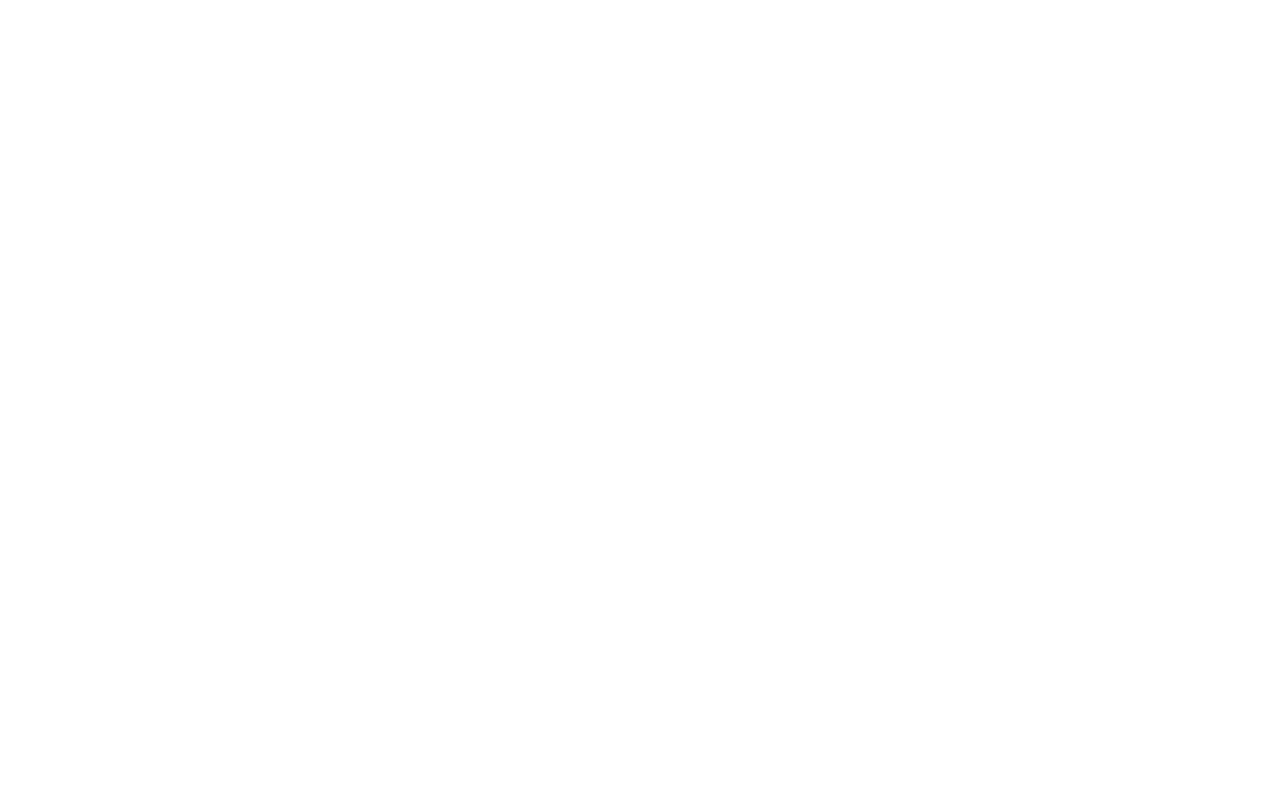
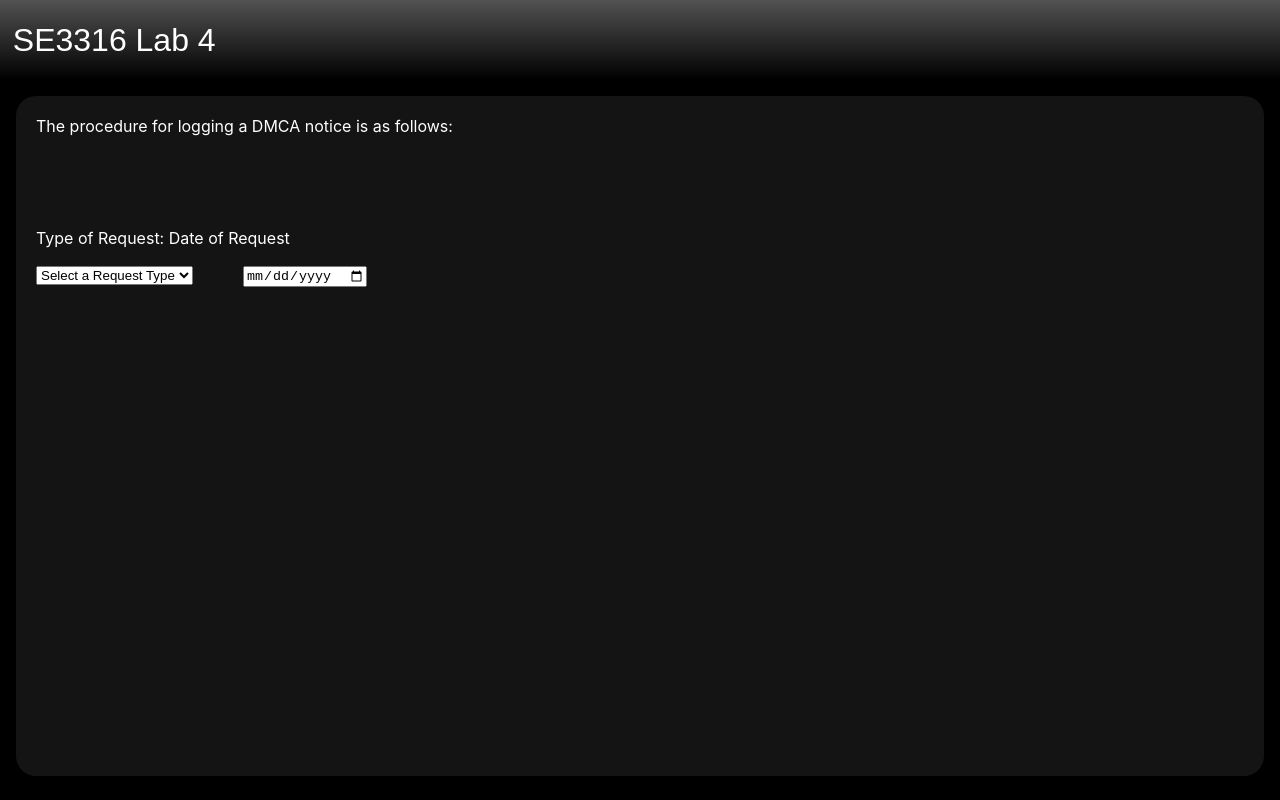
Before and after one commit to op8mnl/Music-Manager, a React (Create React App) app: page /dmcatakedown in a window 1280 px wide. Before the commit this address had no page. Built offline with nearby package versions, Linux system fonts and the light colour scheme.

Commit message:
added styles to policy pages

```diff
--- a/src/components/aup.js
+++ b/src/components/aup.js
@@ -16,7 +16,9 @@
     const inputstyle = {
         width:"1200px",
         height:"200px",
-        resize: "vertical"
+        resize: "vertical",
+        color: "black",
+        backgroundColor: "white"
     }
 
     function boxEnable(){
@@ -39,21 +41,24 @@
     }
 
     return(
-    <>
-    <div style={{padding: "30px"}}>{policy.policyText}</div>
-
-    <div style={{padding: "30px"}}>
-        <form>
+        <>
+        <div class="accent">
+            <a href = "/">
+                <div class="title">
+                    SE3316 Lab 4
+                </div>
+            </a>
+        </div>
+        <div style={{paddingTop: "70px", paddingLeft: "20px", paddingright: "20px",background:"black", color:"white"}}>{policy.policyText}</div>
+        <form style={{paddingTop: "30px",paddingLeft: "20px", paddingright: "20px",background:"black", color:"white"}}>
             <textarea id="textArea" defaultValue={"Rewrite policy here...."} style={inputstyle} disabled></textarea>
             <br></br>
             <input type="button" value="Edit" onClick={boxEnable}></input>
             <div id="saveDiv">
             {show && <input type="button" value="Save" onClick={submit}></input>}
             </div>
-
         </form>
-    </div>
-    </>
+        </>
 )
 }
 
--- a/src/components/dmcapolicy.js
+++ b/src/components/dmcapolicy.js
@@ -16,7 +16,9 @@
     const inputstyle = {
         width:"1200px",
         height:"200px",
-        resize: "vertical"
+        resize: "vertical",
+        color: "black",
+        backgroundColor: "white"
     }
 
     function boxEnable(){
@@ -39,21 +41,24 @@
     }
 
     return(
-    <>
-    <div style={{padding: "30px"}}>{policy.policyText}</div>
-
-    <div style={{padding: "30px"}}>
-        <form>
+        <>
+        <div class="accent">
+            <a href = "/">
+                <div class="title">
+                    SE3316 Lab 4
+                </div>
+            </a>
+        </div>
+        <div style={{paddingTop: "70px", paddingLeft: "20px", paddingright: "20px",background:"black", color:"white"}}>{policy.policyText}</div>
+        <form style={{paddingTop: "30px",paddingLeft: "20px", paddingright: "20px",background:"black", color:"white"}}>
             <textarea id="textArea" defaultValue={"Rewrite policy here...."} style={inputstyle} disabled></textarea>
             <br></br>
             <input type="button" value="Edit" onClick={boxEnable}></input>
             <div id="saveDiv">
             {show && <input type="button" value="Save" onClick={submit}></input>}
             </div>
-
         </form>
-    </div>
-    </>
+        </>
 )
 }
 
--- /dev/null
+++ b/src/components/dmcatakedown.js
@@ -0,0 +1,49 @@
+import React from 'react';
+
+const boxstyle = {
+    height: "85vh",
+    width: "calc(100% - 2em)",
+    margin: "1em",
+    borderRadius: "20px",
+    background: "rgba(56, 56, 56, 0.356)",
+    color:"#ffffff",
+  }
+
+
+function DMCATakedown(){
+    return(
+    <>
+        <body>
+        <div class="accent">
+            <a href = "/">
+                <div class="title">
+                    SE3316 Lab 4
+                </div>
+            </a>
+        </div>
+        <div class="box">
+            <div style={boxstyle}>
+                <div style={{margin: "20px"}}>
+                    <p>The procedure for logging a DMCA notice is as follows:</p>
+                    <br></br>
+                    <br></br>
+                    <br></br>
+
+                    <p>Type of Request:         Date of Request</p>
+                    <select name="reqType" id="reqType">
+                        <option value="" disabled selected>Select a Request Type</option>
+                        <option value="Takedown Request">Takedown Request</option>
+                        <option value="Infringement Notice">Infringement Notice</option>
+                        <option value="Dispute Claim">Dispute Claim</option>
+                    </select>
+
+                    <input type="date" id="date" style={{marginLeft: "50px"}}></input>
+                </div>
+            </div>
+        </div>
+    </body>
+    </>
+)
+}
+
+export default DMCATakedown;
--- a/src/components/privacypolicy.js
+++ b/src/components/privacypolicy.js
@@ -16,7 +16,9 @@
     const inputstyle = {
         width:"1200px",
         height:"200px",
-        resize: "vertical"
+        resize: "vertical",
+        color: "black",
+        backgroundColor: "white"
     }
 
     function boxEnable(){
@@ -40,21 +42,23 @@
 
     return(
     <>
-    <div style={{padding: "30px"}}>{policy.policyText}</div>
-
-    <div style={{padding: "30px"}}>
-        <form>
-            <textarea id="textArea" defaultValue={"Rewrite policy here...."} style={inputstyle} disabled></textarea>
-            <br></br>
-            <input type="button" value="Edit" onClick={boxEnable}></input>
-            <div id="saveDiv">
-            {show && <input type="button" value="Save" onClick={submit}></input>}
+    <div class="accent">
+        <a href = "/">
+            <div class="title">
+                SE3316 Lab 4
             </div>
-
-        </form>
+        </a>
     </div>
+    <div style={{paddingTop: "70px", paddingLeft: "20px", paddingright: "20px",background:"black", color:"white"}}>{policy.policyText}</div>
+    <form style={{paddingTop: "30px",paddingLeft: "20px", paddingright: "20px",background:"black", color:"white"}}>
+        <textarea id="textArea" defaultValue={"Rewrite policy here...."} style={inputstyle} disabled></textarea>
+        <br></br>
+        <input type="button" value="Edit" onClick={boxEnable}></input>
+        <div id="saveDiv">
+        {show && <input type="button" value="Save" onClick={submit}></input>}
+        </div>
+    </form>
     </>
 )
 }
-
 export default PrivacyPolicy;
--- a/src/index.js
+++ b/src/index.js
@@ -8,6 +8,7 @@
 import AUP from "./components/aup";
 import DMCAPolicy from "./components/dmcapolicy";
 import Authentication from "./components/authentication";
+import DMCATakedown from "./components/dmcatakedown";
 import Start from "./components/start";
 import Public from "./components/publicPlaylists";
 
@@ -19,6 +20,7 @@
         <Route path="/privacypolicy" element={<PrivacyPolicy />} />
         <Route path="/aup" element={<AUP />} />
         <Route path="/dmcapolicy" element={<DMCAPolicy />} />
+        <Route path="/dmcatakedown" element={<DMCATakedown />} />
         <Route path="/auth" element={<Authentication />} />
         <Route path="/public" element={<Public />} />
         <Route path="/" element={<Start />} />
```
